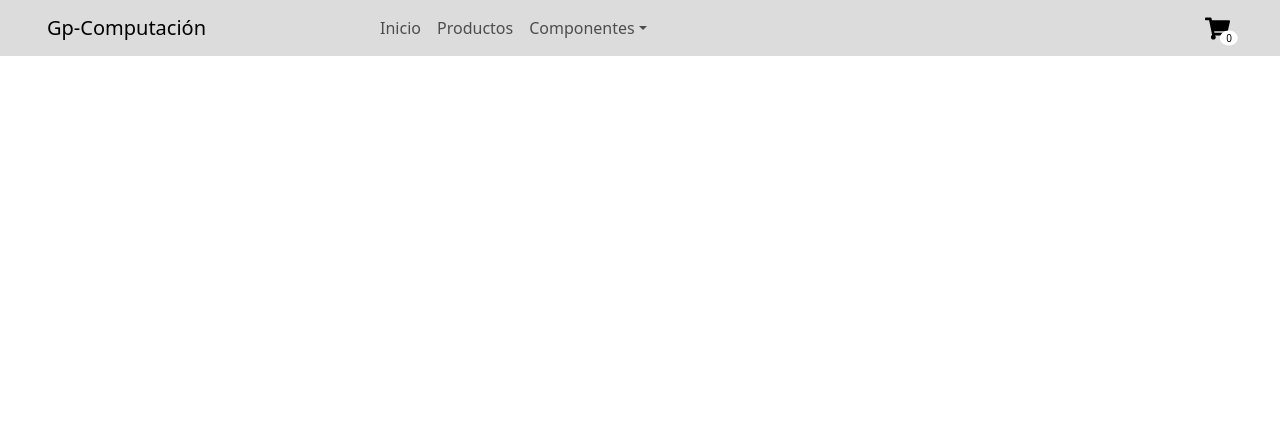
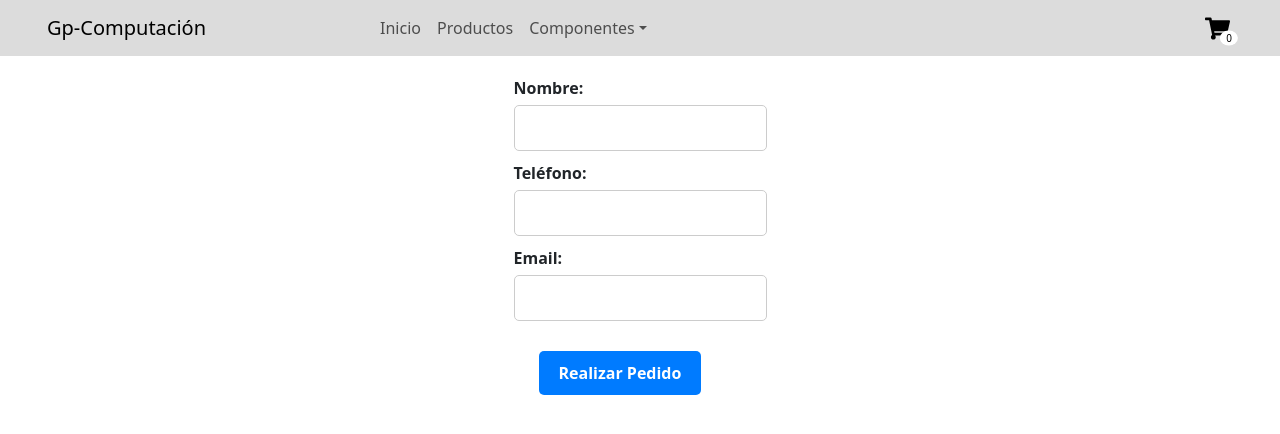
Before and after one commit to Kamuhz/Primera-entrega, a React (Create React App) app: page /checkout in a window 1280 px wide. Shown: the top 434 px of the page. Built offline with nearby package versions, Linux system fonts and the light colour scheme.

Commit message:
checkout y crear orden en firebase + vaciarcarrito

```diff
--- a/src/App.js
+++ b/src/App.js
@@ -12,6 +12,7 @@ import PlacasDeVideoPage from './Pages/Placas de Video/PlacasDeVideo.jsx'
 import TecladosPage from './Pages/Teclados/Teclados.jsx'
 import Home from './Pages/Home/home';
 import Cart from './componets/cart/cart.jsx';
+import Checkout from './componets/checkout/checkout.jsx';
 
 function App() {
 
@@ -32,6 +33,7 @@ function App() {
           <Route path="teclados" element={<TecladosPage/>} />
           <Route path='teclados/:itemId' element={<Item/>}/>
           <Route path='/cart' element={<Cart/>}/>
+          <Route path='/checkout' element={<Checkout/>}/>
         </Routes>
     </BrowserRouter>
     </CarritoProvider>
--- a/src/componets/cart/cart.css
+++ b/src/componets/cart/cart.css
@@ -29,7 +29,7 @@
   }
 
   .cart-remove {
-    background-color: blue;
+    background-color: red;
     color: #fff;
     border: none;
     padding: 5px 10px;
@@ -39,3 +39,31 @@
   h2 {
     margin: 20px;
   }
+
+  .btn-checkout {
+    display: flex;
+    justify-content: center;
+    width: 16%;
+    padding: 10px;
+    margin-top: 15px;
+  }
+
+  .btn-checkout-text {
+    color: white;
+    text-decoration: none;
+  }
+
+
+  .cart-total {
+    display: flex;
+    justify-content: flex-end;
+    margin-top: 35px;
+    margin-right: 50px;
+    font-size: 35px;
+  }
+
+  .btn-container {
+    display: flex;
+    justify-content: flex-end;
+    margin-right: 35px;
+  }
--- a/src/componets/cart/cart.jsx
+++ b/src/componets/cart/cart.jsx
@@ -1,6 +1,8 @@
 import React, { useContext } from 'react';
 import { CartContext } from '../context/cartcontext';
 import './cart.css'
+import { Link } from 'react-router-dom';
+import { Button } from 'react-bootstrap';
 
 function Cart() {
   const { productosCarrito, eliminarProducto, calcularTotal } = useContext(CartContext);
@@ -23,6 +25,11 @@ function Cart() {
           ))}
         </ul>
         <div className="cart-total">Total: ${calcularTotal()}</div>
+        <div className='btn-container'>
+        <Button className='btn-checkout'>
+          <Link className='btn-checkout-text'to="/checkout">Comprar</Link>
+        </Button>
+        </div>
         </>
       ) : (
         <div className="empty-cart">Debe Agregar productos al Carrito</div>
--- /dev/null
+++ b/src/componets/checkout/Checkout.css
@@ -0,0 +1,51 @@
+.checkout-container {
+    text-align: center;
+    padding: 20px;
+  }
+
+  .checkout-form {
+    display: inline-block;
+    text-align: left;
+    max-width: 400px;
+    margin: 0 auto;
+  }
+
+  .form-group {
+    margin-bottom: 10px;
+  }
+
+  label {
+    display: block;
+    font-weight: bold;
+  }
+
+  input {
+    width: 100%;
+    padding: 10px;
+    border: 1px solid #ccc;
+    border-radius: 5px;
+    margin-top: 5px;
+  }
+
+  .submit-button {
+    display: block;
+    background-color: #007bff;
+    color: white;
+    border: none;
+    border-radius: 5px;
+    padding: 10px 20px;
+    margin-top: 30px;
+    cursor: pointer;
+    font-weight: bold;
+    margin-left: 25px;
+  }
+
+  .submit-button:hover {
+    background-color: #0056b3;
+  }
+
+  .letra-p {
+        margin-top: 20px;
+        font-size: 25px;
+        font-family: Cambria, Cochin, Georgia, Times, 'Times New Roman', serif;
+      }
--- /dev/null
+++ b/src/componets/checkout/checkout.jsx
@@ -0,0 +1,64 @@
+import React, { useState, useContext } from 'react';
+import { collection, addDoc } from 'firebase/firestore';
+import { db } from '../../index';
+import { CartContext } from '../context/cartcontext.jsx';
+import './Checkout.css'
+
+function Checkout() {
+  const { productosCarrito, vaciarCarrito } = useContext(CartContext);
+  const [nombre, setNombre] = useState('');
+  const [telefono, setTelefono] = useState('');
+  const [email, setEmail] = useState('');
+  const [orderId, setOrderId] = useState(null);
+  const [pedidoRealizado, setPedidoRealizado] = useState(false);
+
+  const handleSubmit = async (e) => {
+    e.preventDefault();
+
+    try {
+      const orderData = {
+        nombre,
+        telefono,
+        email,
+        productos: productosCarrito,
+      };
+
+      const orderRef = await addDoc(collection(db, 'orders'), orderData);
+      setOrderId(orderRef.id);
+      setPedidoRealizado(true);
+
+      vaciarCarrito();
+    } catch (error) {
+      console.error('Error al crear la orden:', error);
+    }
+  };
+
+  return (
+    <div className="checkout-container">
+      {pedidoRealizado ? (
+        <div className='letra-p'>
+          <p>Pedido realizado con éxito</p>
+          <p>ID de la orden creada: {orderId}</p>
+        </div>
+      ) : (
+        <form onSubmit={handleSubmit} className="checkout-form">
+          <div className="form-group">
+            <label>Nombre:</label>
+            <input type="text" value={nombre} onChange={(e) => setNombre(e.target.value)} required />
+          </div>
+          <div className="form-group">
+            <label>Teléfono:</label>
+            <input type="tel" value={telefono} onChange={(e) => setTelefono(e.target.value)} required />
+          </div>
+          <div className="form-group">
+            <label>Email:</label>
+            <input type="email" value={email} onChange={(e) => setEmail(e.target.value)} required />
+          </div>
+          <button type="submit" className="submit-button">Realizar Pedido</button>
+        </form>
+      )}
+    </div>
+  );
+}
+
+export default Checkout;
--- a/src/componets/context/cartcontext.jsx
+++ b/src/componets/context/cartcontext.jsx
@@ -14,6 +14,10 @@ export const CarritoProvider = ({children}) => {
     setCart(nuevoCarrito)
   }
 
+  const vaciarCarrito = () => {
+    setCart([]);
+  };
+
   const calcularTotal = () => {
     const total = cart.reduce((acc, producto) => {
       return acc + producto.precio * producto.cantidad;
@@ -23,6 +27,6 @@ export const CarritoProvider = ({children}) => {
   };
 
   return (
-    <CartContext.Provider value={{productosCarrito:cart, agregarProducto:setCart, eliminarProducto, calcularTotal}}> {children} </CartContext.Provider>
+    <CartContext.Provider value={{productosCarrito:cart, agregarProducto:setCart, eliminarProducto, calcularTotal, vaciarCarrito}}> {children} </CartContext.Provider>
   )
 }
```
